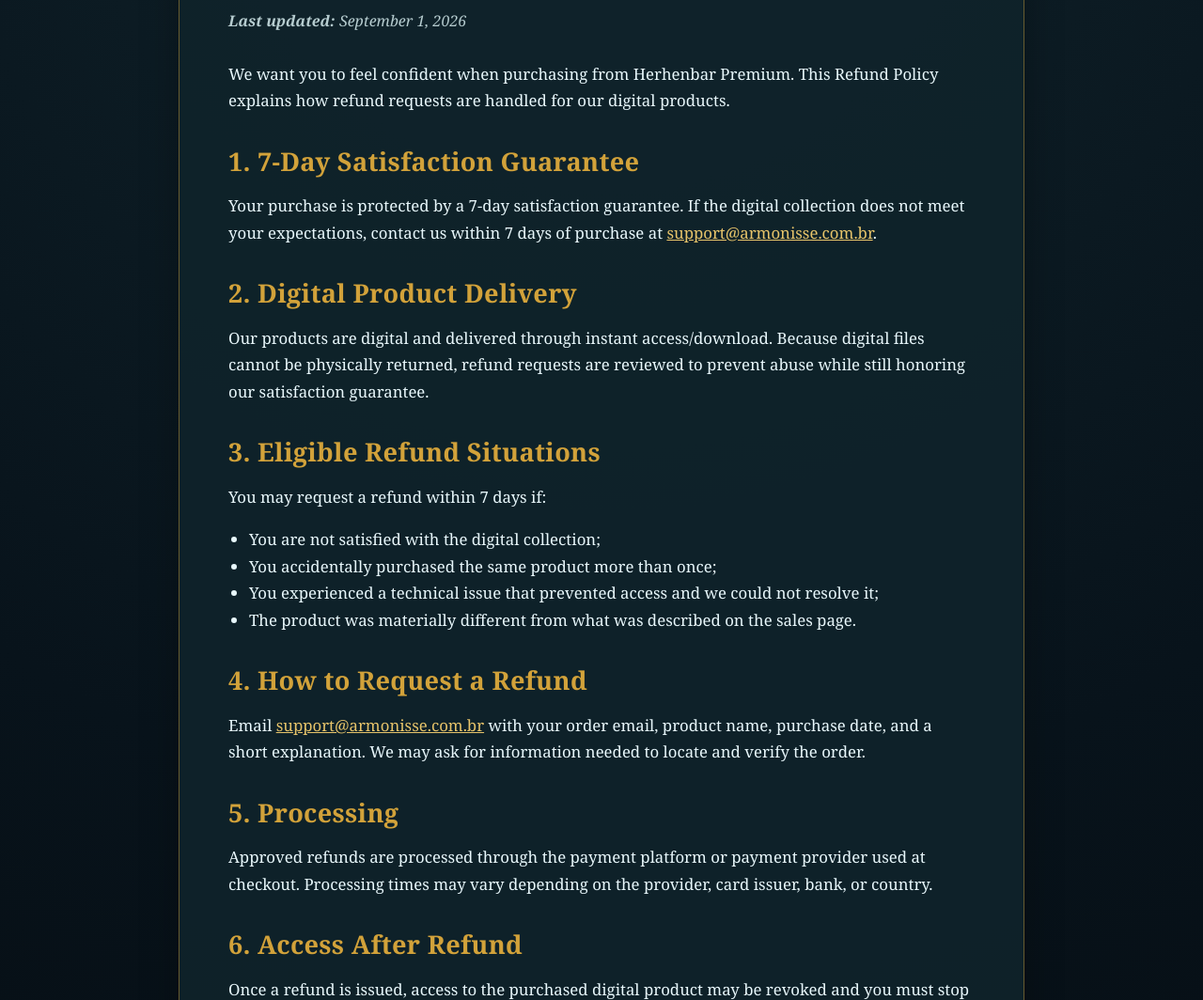
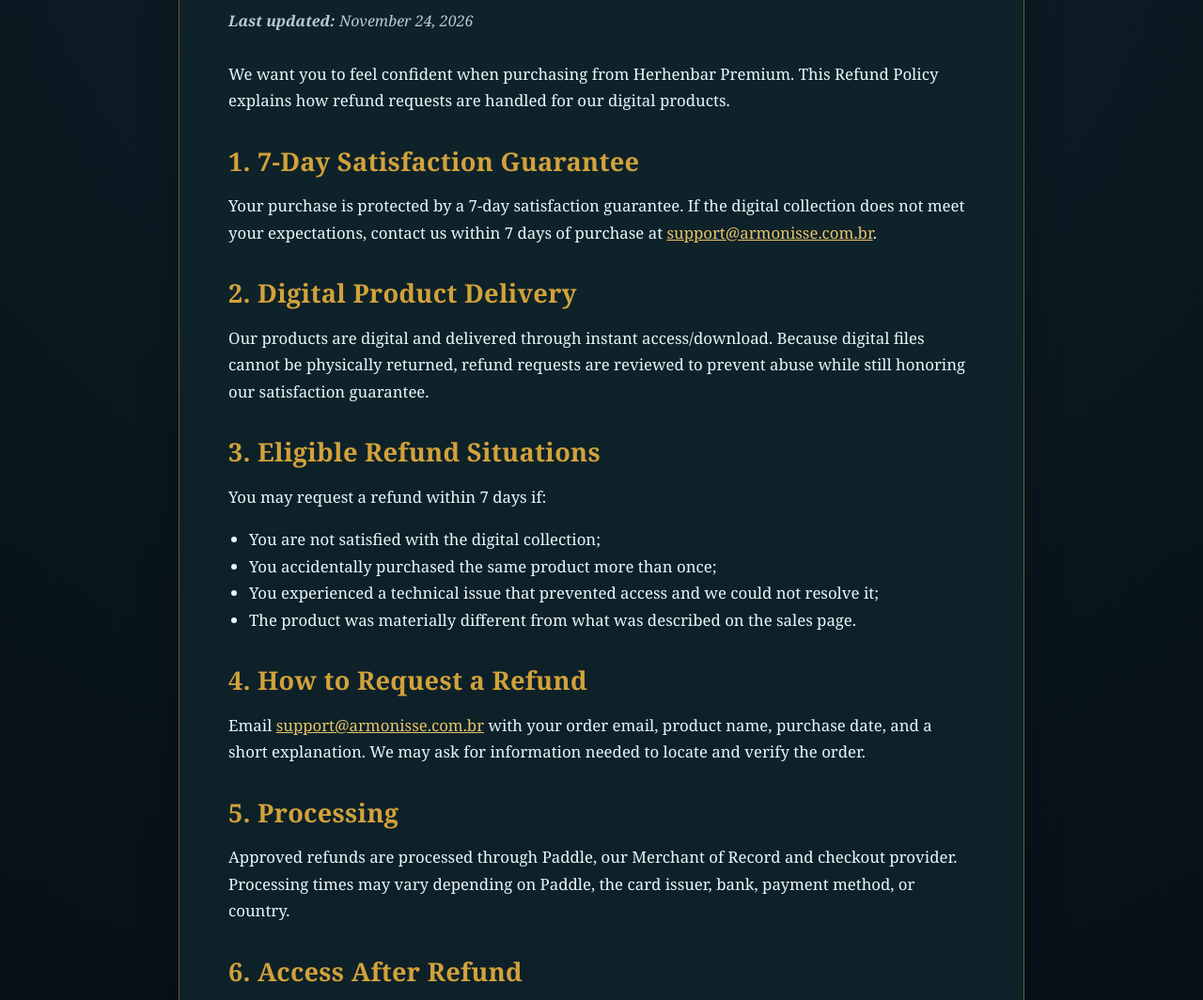
Before and after one commit to herhenbar/COLLECTONS, a plain HTML site: page Herhenbar COLLECTONS/refund-policy.html in a window 1280 px wide. Shown: the part 211-1275 px from the top of the page at 94% size. Drawn offline with Linux system fonts and the light colour scheme.

Commit message:
Update refund-policy.html

```diff
--- a/Herhenbar COLLECTONS/refund-policy.html
+++ b/Herhenbar COLLECTONS/refund-policy.html
@@ -49,7 +49,7 @@
     <main class="legal-container">
         <a href="index.html" class="back-link">← Back to Golden Crunch</a>
         <h1>Refund Policy</h1>
-        <div class="last-updated"><strong>Last updated:</strong> September 1, 2026</div>
+        <div class="last-updated"><strong>Last updated:</strong> November 24, 2026</div>
 
 <p>We want you to feel confident when purchasing from Herhenbar Premium. This Refund Policy explains how refund requests are handled for our digital products.</p>
 <h2>1. 7-Day Satisfaction Guarantee</h2>
@@ -62,7 +62,7 @@
 <h2>4. How to Request a Refund</h2>
 <p>Email <a href="mailto:support@armonisse.com.br">support@armonisse.com.br</a> with your order email, product name, purchase date, and a short explanation. We may ask for information needed to locate and verify the order.</p>
 <h2>5. Processing</h2>
-<p>Approved refunds are processed through the payment platform or payment provider used at checkout. Processing times may vary depending on the provider, card issuer, bank, or country.</p>
+<p>Approved refunds are processed through Paddle, our Merchant of Record and checkout provider. Processing times may vary depending on Paddle, the card issuer, bank, payment method, or country.</p>
 <h2>6. Access After Refund</h2>
 <p>Once a refund is issued, access to the purchased digital product may be revoked and you must stop using, downloading, copying, or sharing the files.</p>
 <h2>7. Abuse of Refund Policy</h2>
```
